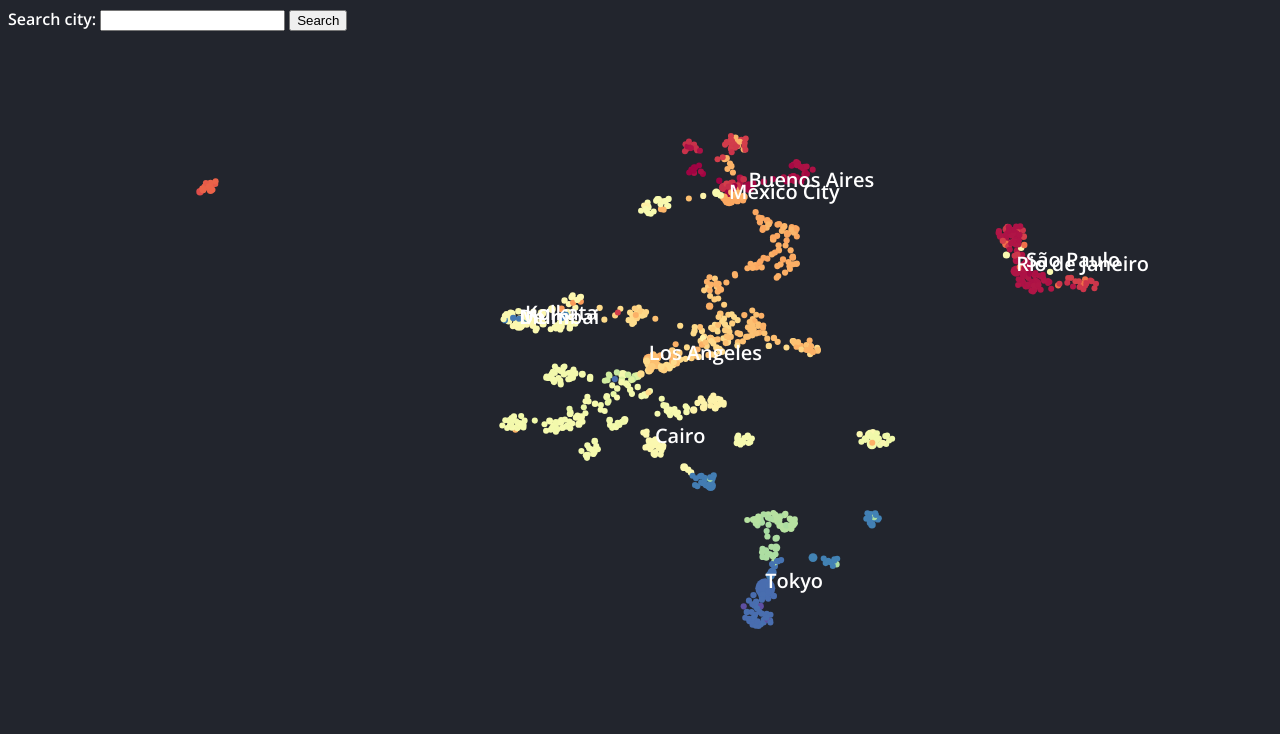
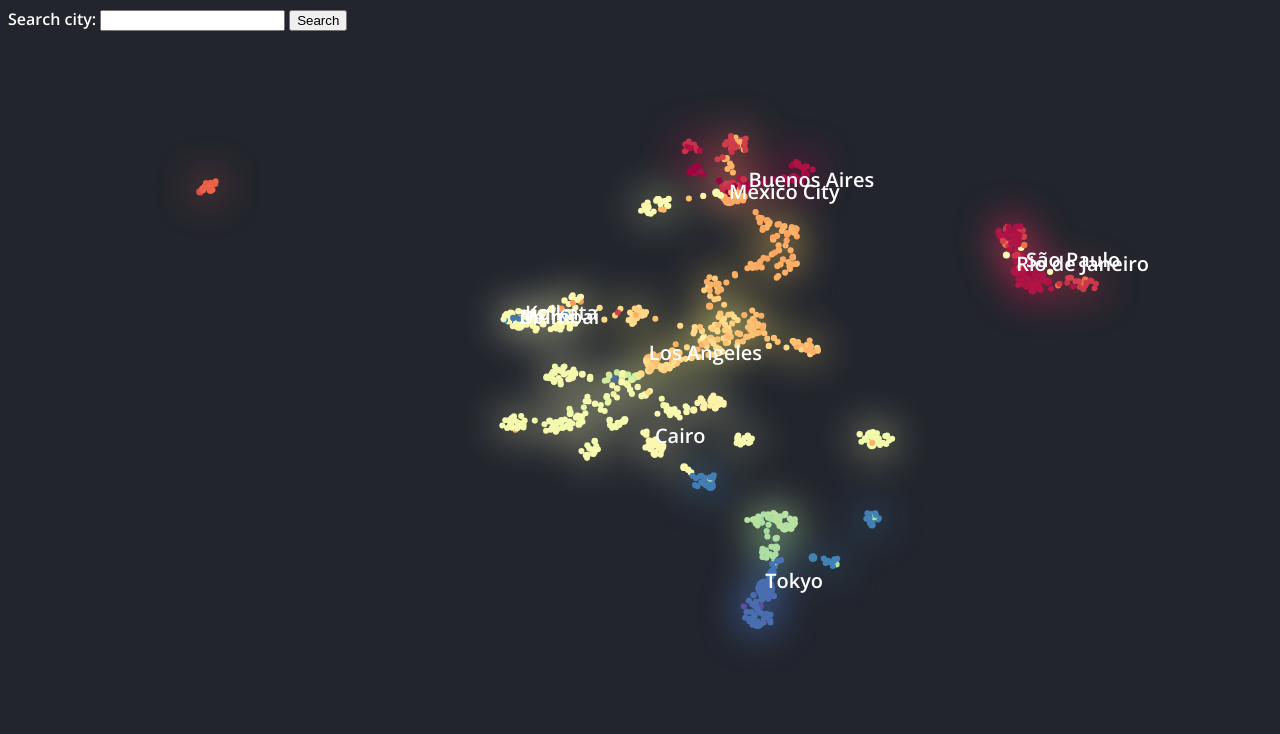
Before and after one commit to youroff/planet_disco, a plain HTML site: page viz/cities.html in a window 1280 px wide. Drawn offline with nearby package versions, Linux system fonts and the light colour scheme.

Commit message:
optimize blur in the prev version

```diff
--- a/viz/cities.html
+++ b/viz/cities.html
@@ -159,12 +159,13 @@
                         drawPoint(d);
                     }
 
-                    // console.log(`${x.invert(transform.x / transform.k)}, ${y.invert(transform.y / transform.k)}`)
-                    // blurContext.fill();
-                    // let filter = `blur(${blurScale(transform.k)}px) saturate(120%) brightness(120%) `;
-                    // context.filter =filter;
-                    // context.drawImage(blurCanvas, 0, 0);
-                    // context.filter = "blur(0px) saturate(100%) brightness(100%)";
+                    console.log(`${x.invert(transform.x / transform.k)}, ${y.invert(transform.y / transform.k)}`)
+                    blurContext.fill();
+                    let filter = `blur(${10 + blurScale(transform.k)}px) saturate(120%) brightness(120%) `;
+                    context.save();
+                    context.filter =filter;
+                    context.drawImage(blurCanvas, 0, 0);
+                    context.restore();
                     context.drawImage(blurCanvas, 0, 0);
 
                     blurContext.restore();
```
